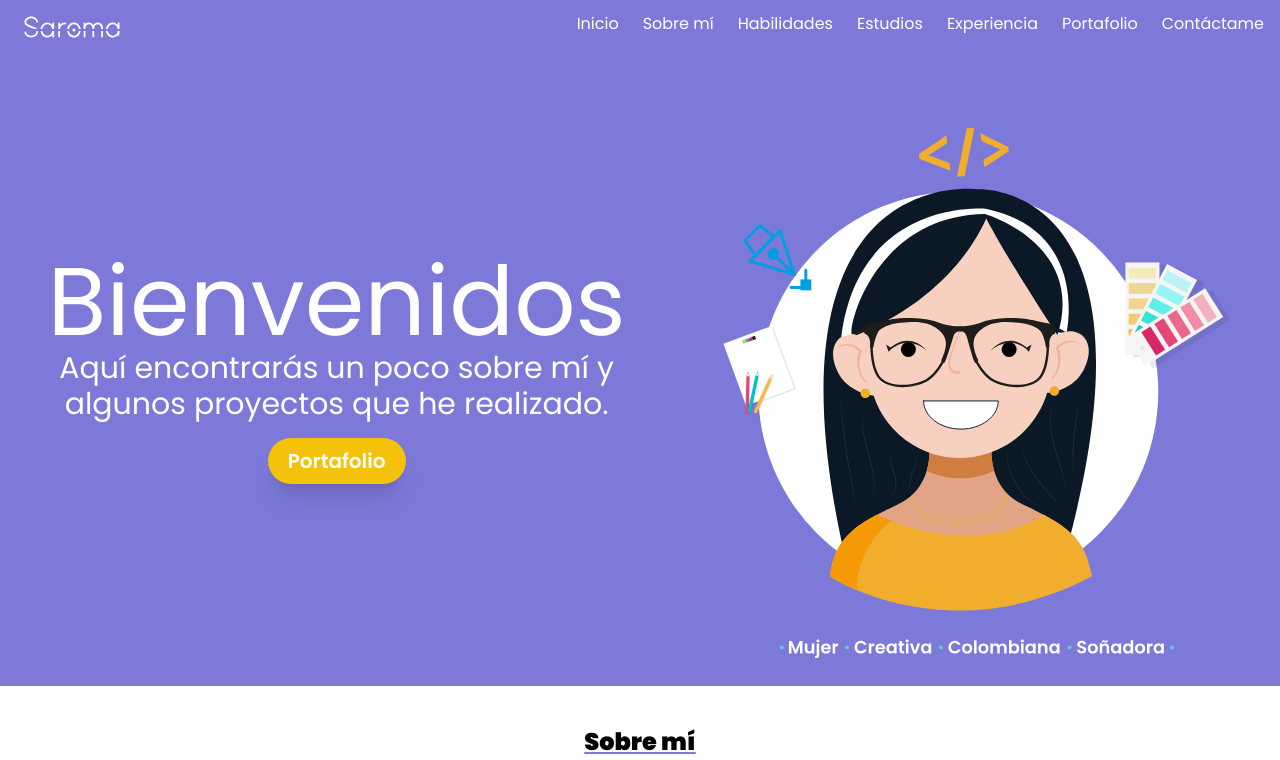
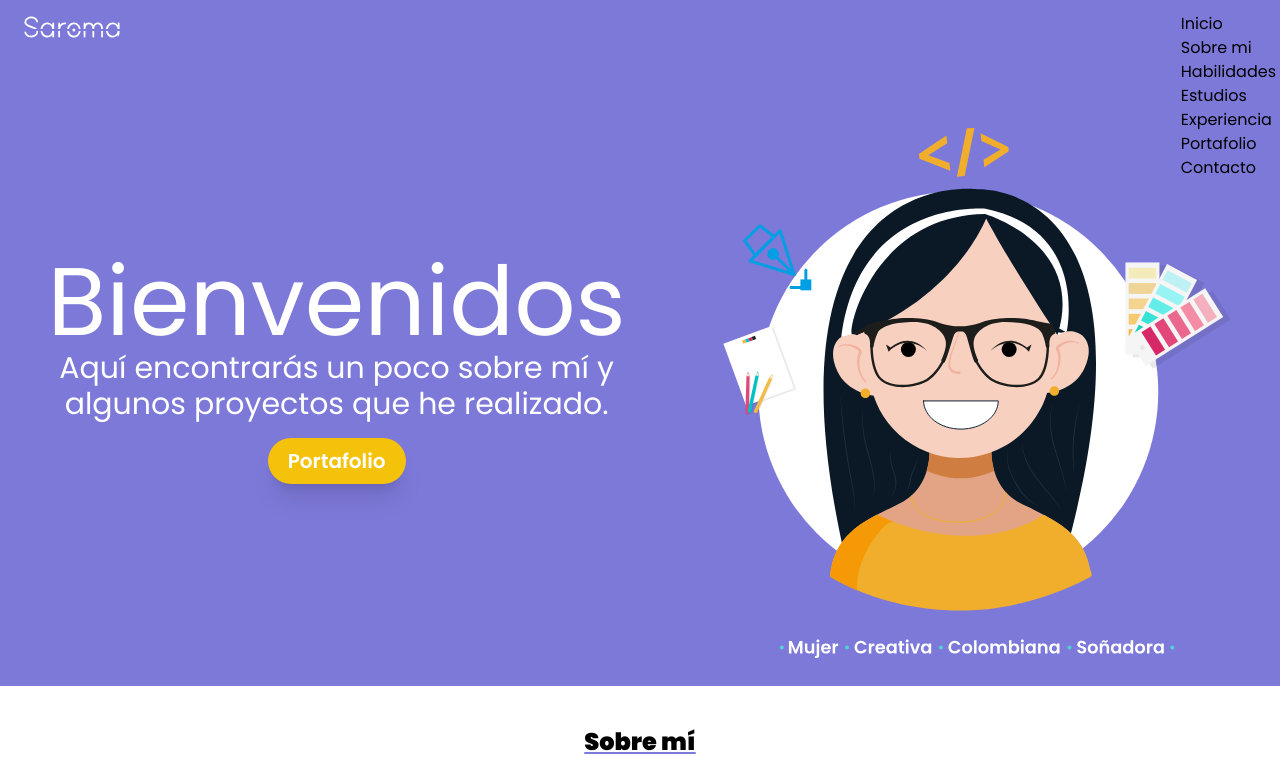
Before and after one commit to leydimadrid/landing-page, a React (Vite) app: page /contactame in a window 1280 px wide. Shown: the top 760 px of the page. Built offline with nearby package versions, Linux system fonts and the light colour scheme.

Commit message:
Cambios en el Header

```diff
--- a/src/App.jsx
+++ b/src/App.jsx
@@ -5,8 +5,8 @@ import { Habilidades } from "./components/Habilidades";
 import { Estudios } from "./components/Estudios";
 import { Experiencia } from "./components/Experiencia";
 import { Portafolio } from "./components/Portafolio";
-import { Contactame } from "./components/Contactame";
 import { Footer } from "./components/Footer";
+import { Contacto } from "./components/Contacto";
 
 function App() {
   return (
@@ -18,7 +18,7 @@ function App() {
       <Estudios />
       <Experiencia />
       <Portafolio />
-      <Contactame />
+      <Contacto />
       <Footer />
     </div>
   );
--- a/src/components/Contactame.jsx
+++ b/src/components/Contacto.jsx
@@ -1,9 +1,9 @@
-import { TituloPaginas } from "../components/ComponentesReutilizables/TituloPaginas";
+import { TituloPaginas } from "./ComponentesReutilizables/TituloPaginas";
 
-export const Contactame = () => {
+export const Contacto = () => {
   return (
-    <div id="contactame" className="contactame">
-      <TituloPaginas titulo="Contáctame" />
+    <div id="contacto" className="contacto">
+      <TituloPaginas titulo="Contacto" />
       <div className="flex justify-center ">
         <form className="formulario rounded-xl py-8 px-8 mb-5 mx-5">
           <label className="block font-medium text-white mb-2">
--- a/src/components/Header.jsx
+++ b/src/components/Header.jsx
@@ -1,6 +1,7 @@
 
 import logoSaroma from '../assets/logo-saroma.svg';
 import { NavBar } from '../routes/Navbar';
+import { Link } from 'react-scroll';
 
 export const Header = () => {
   return (
@@ -11,7 +12,45 @@ export const Header = () => {
           </a>
       </div>
       <div className="float-right my-3 mr-1">
-        <NavBar />
+      <nav className="nav__container__actions">
+          <ul>
+          <li className="cursor-pointer">
+              <Link activeClass="active" smooth spy to="inicio">
+                Inicio
+              </Link>
+            </li>
+            <li className="cursor-pointer">
+              <Link activeClass="active" smooth spy to="sobremi">
+                Sobre mi
+              </Link>
+            </li>
+            <li className="cursor-pointer">
+              <Link activeClass="active" smooth spy to="habilidades">
+                Habilidades
+              </Link>
+            </li>
+            <li className="cursor-pointer">
+              <Link activeClass="active" smooth spy to="estudios">
+                Estudios
+              </Link>
+            </li>
+            <li className="cursor-pointer">
+              <Link activeClass="active" smooth spy to="experiencia">
+                Experiencia
+              </Link>
+            </li>
+            <li className="cursor-pointer">
+              <Link activeClass="active" smooth spy to="portafolio">
+                Portafolio
+              </Link>
+            </li>
+            <li className="cursor-pointer">
+              <Link activeClass="active" smooth spy to="contacto">
+                Contacto
+              </Link>
+            </li>
+          </ul>
+        </nav>
       </div>
     </div>
   );
--- a/src/components/SobreMi.jsx
+++ b/src/components/SobreMi.jsx
@@ -3,7 +3,7 @@ import { TituloPaginas } from "../components/ComponentesReutilizables/TituloPagi
 
 export const SobreMi = () => {
   return (
-    <div className="mt-5">
+    <div className="mt-5" id="sobremi">
       <TituloPaginas titulo="Sobre mí" />
 
       <div className="bg-white md:flex">
@@ -12,7 +12,7 @@ export const SobreMi = () => {
         </div>
 
         <div className="block my-auto mx-auto w-96 md:w-2/5 pt-6 pb-6">
-          <h1 id="sobremi" className="text-black font-black text-4xl md:text-5xl text-left block mx-4">
+          <h1 className="text-black font-black text-4xl md:text-5xl text-left block mx-4">
             ¡Hola! 😊{" "}
             <span className="saludoHola block font-black text-black text-2xl md:text-3xl text-left mt-2">
               Mi nombre es Leydi
--- a/src/index.css
+++ b/src/index.css
@@ -91,7 +91,7 @@ html {
   font-size: 20px;
 }
 
-.contactame {
+.contacto {
   height: auto;
   background: rgb(255, 255, 255);
   background: linear-gradient(
```
